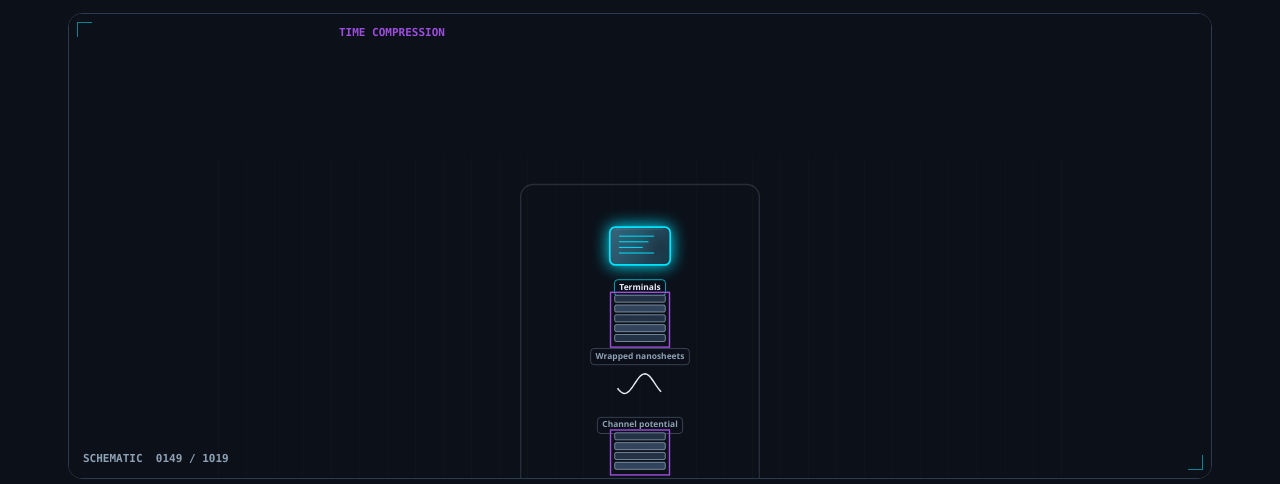
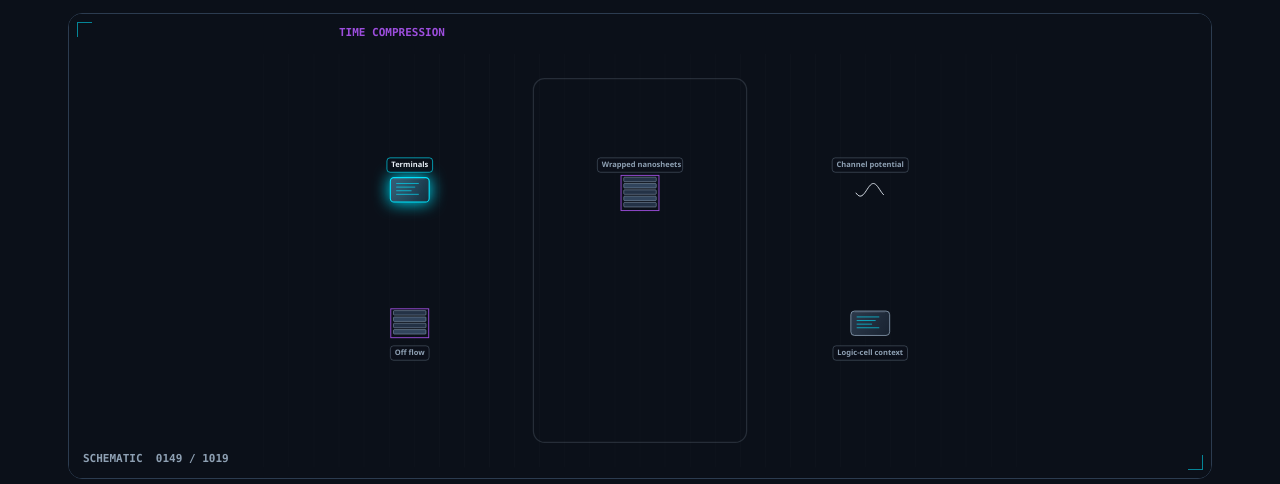
Before and after one commit to mizcausevic-dev/gate-all-around-nanosheet-transistor-explainer, a plain HTML site: page index.html in a window 1280 px wide. Shown: the part 310-794 px from the top of the page. Drawn offline with Linux system fonts and the light colour scheme.

Commit message:
Spread schematic parts so labels no longer overlap.

```diff
--- a/engine.js
+++ b/engine.js
@@ -1141,15 +1141,7 @@
     }
     var a = cen(prev);
     var b = cen(nodes);
-    var e = si === 0 ? smooth(Math.min(1, local / 0.45)) : smooth(Math.min(1, local / 0.32));
-    var z1 = si === 4 ? 1.02 : 1.12;
-    var z0 = si === 0 ? 1.0 : 1.06;
-    return {
-      x: a.x + (b.x - a.x) * e,
-      y: a.y + (b.y - a.y) * e,
-      z: z0 + (z1 - z0) * e,
-      si: si
-    };
+    return { x: 0.5, y: 0.48, z: 1, si: si };
   }
 
   function drawSilhouette(ctx, kind) {
@@ -1195,15 +1187,17 @@
 
   function drawLabel(ctx, node, p, on) {
     ctx.font = "600 12px ui-sans-serif, Segoe UI, sans-serif";
-    var lines = wrap(ctx, node.label, 148);
+    var lines = wrap(ctx, node.label, 128);
     var w = 0;
     var i;
     for (i = 0; i < lines.length; i++) w = Math.max(w, ctx.measureText(lines[i]).width);
-    w = Math.min(156, w + 14);
+    w = Math.min(136, w + 14);
     var h = lines.length * 15 + 8;
+    var above = node.y < 0.45;
     var lx = p.x - w / 2;
-    var ly = p.y + 48;
-    if (ly + h > 680) ly = p.y - 48 - h;
+    var ly = above ? p.y - 28 - h : p.y + 36;
+    if (lx < 28) lx = 28;
+    if (lx + w > 1172) lx = 1172 - w;
     ctx.fillStyle = "rgba(11,16,25,.86)";
     roundRect(ctx, lx, ly, w, h, 5);
     ctx.fill();
@@ -1257,6 +1251,7 @@
     var accent = roleColor(node.role);
     ctx.save();
     ctx.translate(p.x, p.y);
+    ctx.scale(0.72, 0.72);
     if (on) {
       ctx.shadowColor = accent;
       ctx.shadowBlur = 16;
```
Also changed, not shown: index.html (+1 -1 lines), scene.json (+9 -9 lines).
